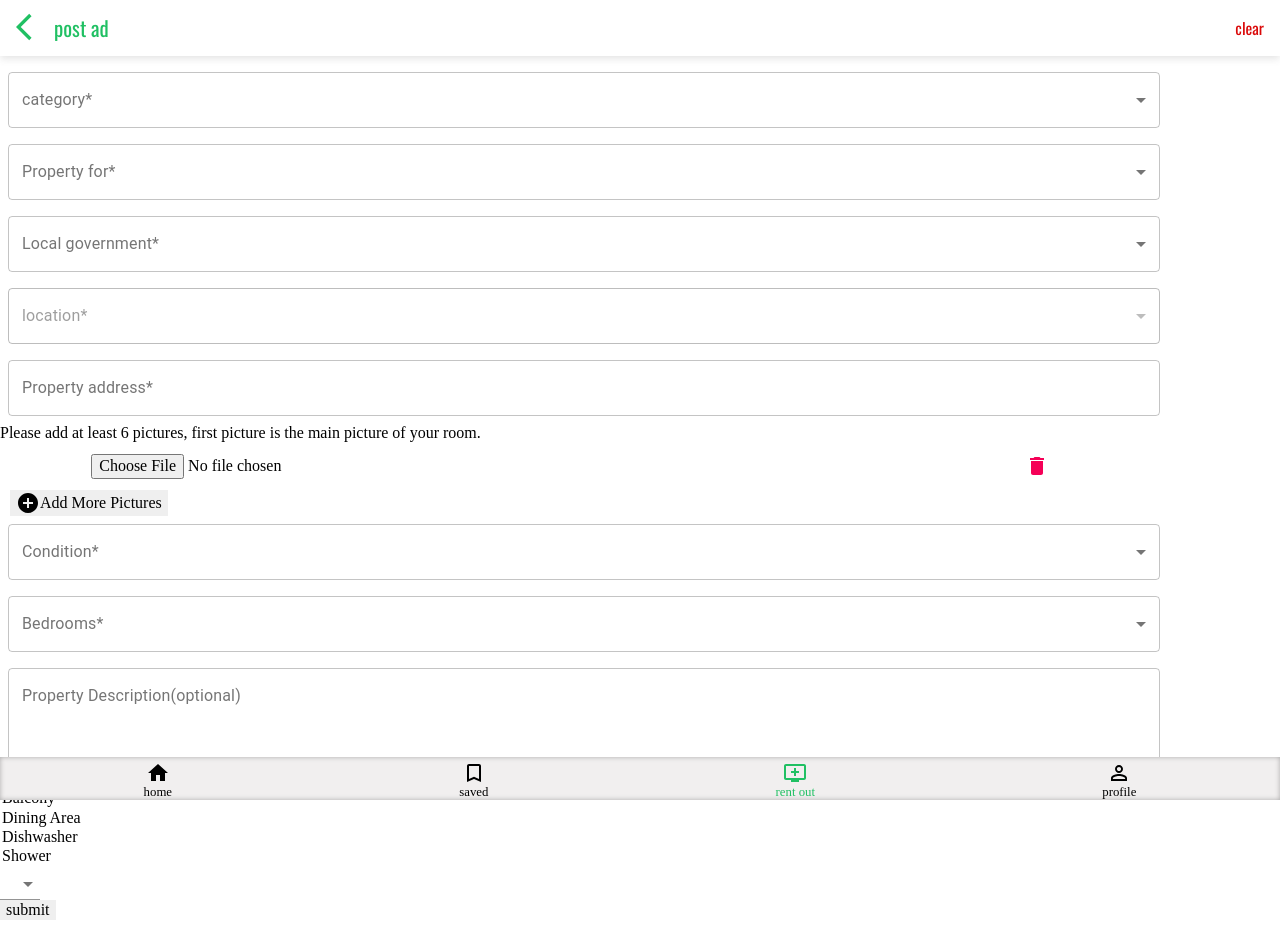
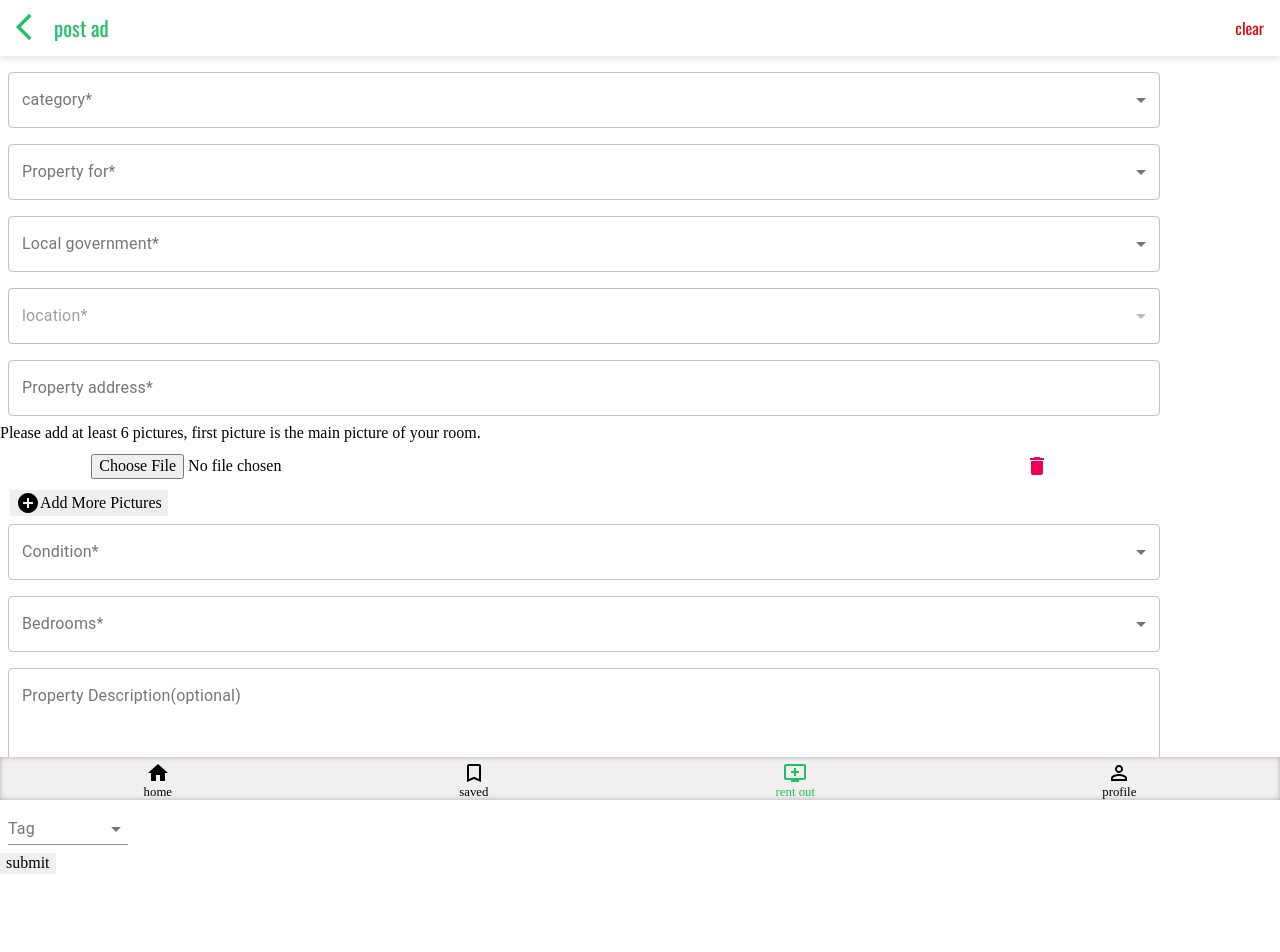
Before and after one commit to chukwudinweze/qurent, a React (Create React App) app: page /post-ads in a window 1280 px wide. Shown: the top 952 px of the page. After the commit the page ends 922 px from the top, so only its background shows below. Built offline with nearby package versions, Linux system fonts and the light colour scheme; a web font is replaced by a local one.

Commit message:
updated propertyFacilities multiSelect

```diff
--- a/src/components/PostProperty.js
+++ b/src/components/PostProperty.js
@@ -141,7 +141,7 @@ const PostProperty = () => {
     typeOfProperty: "",
     numberOfRooms: "",
     description: "",
-    propertyFacilities: [""],
+    propertyFacilities: [],
     price: undefined,
   };
   return (
@@ -152,7 +152,7 @@ const PostProperty = () => {
       enableReinitialize
     >
       {(formik) => {
-        console.log(formik.values.propertyFacilities);
+        console.log(formik.values);
         return (
           <div className={classes.root}>
             <Form>
@@ -163,7 +163,7 @@ const PostProperty = () => {
                   label="category*"
                   select
                   variant="outlined"
-                  value={formik.values.category}
+                  value={formik.values.category || ""}
                   onChange={formik.handleChange}
                   helperText={formik.touched.category && formik.errors.category}
                 >
@@ -181,7 +181,7 @@ const PostProperty = () => {
                   label="Property for*"
                   select
                   variant="outlined"
-                  value={formik.values.propertyFor}
+                  value={formik.values.propertyFor || ""}
                   onChange={formik.handleChange}
                   helperText={
                     formik.touched.propertyFor && formik.errors.propertyFor
@@ -200,7 +200,7 @@ const PostProperty = () => {
                 label="Local government*"
                 select
                 variant="outlined"
-                value={formik.values.localGvt}
+                value={formik.values.localGvt || ""}
                 onChange={formik.handleChange}
                 helperText={formik.touched.localGvt && formik.errors.localGvt}
               >
@@ -224,7 +224,7 @@ const PostProperty = () => {
                   label="location*"
                   select
                   variant="outlined"
-                  value={formik.values.location}
+                  value={formik.values.location || ""}
                   onChange={formik.handleChange}
                   helperText={formik.touched.location && formik.errors.location}
                 >
@@ -248,7 +248,7 @@ const PostProperty = () => {
                       label="Property address*"
                       variant="outlined"
                       onClick={openLocationTooltip}
-                      value={formik.values.propertyAdress}
+                      value={formik.values.propertyAdress || ""}
                       onChange={formik.handleChange}
                       helperText={
                         formik.touched.propertyAdress &&
@@ -325,7 +325,7 @@ const PostProperty = () => {
                   label="Condition*"
                   select
                   variant="outlined"
-                  value={formik.values.propertyCondition}
+                  value={formik.values.propertyCondition || ""}
                   onChange={formik.handleChange}
                   helperText={
                     formik.touched.propertyCondition &&
@@ -345,7 +345,7 @@ const PostProperty = () => {
                   label="Bedrooms*"
                   select
                   variant="outlined"
-                  value={formik.values.numberOfRooms}
+                  value={formik.values.numberOfRooms || ""}
                   onChange={formik.handleChange}
                   helperText={
                     formik.touched.numberOfRooms && formik.errors.numberOfRooms
@@ -375,82 +375,36 @@ const PostProperty = () => {
                       rows={4}
                       variant="outlined"
                       onClick={open_description_Tooltip}
-                      value={formik.values.description}
+                      value={formik.values.description || ""}
                       onChange={formik.handleChange}
                     />
                   </Tooltip>
                 </ClickAwayListener>
               </div>
-              {/* <div>
-                <MultipleSelect />
-              </div> */}
+
               <div>
-                <Field
-                  component="select"
-                  name="propertyFacilities"
-                  // You need to set the new field value
-                  onChange={(evt) =>
-                    formik.setFieldValue(
-                      "propertyFacilities",
-                      [].slice
-                        .call(evt.target.selectedOptions)
-                        .map((option) => option.value)
-                    )
-                  }
-                  multiple={true}
-                >
-                  {PropertyFacilities.map((s) => (
-                    <option key={s} value={s}>
-                      {s}
-                    </option>
-                  ))}
-                </Field>
-                {/* just printing out the values */}
-                <hr />
-                <div>
-                  {formik.values.propertyFacilities.map((value, index) => {
-                    return <span key={index}>{value} </span>;
-                  })}
-                </div>
-              </div>
-              <div>
-                <FormControl
-                // className={clsx(classes.formControl, classes.noLabel)}
-                >
+                <FormControl className={classes.formControl}>
+                  <InputLabel id="demo-mutiple-checkbox-label">Tag</InputLabel>
                   <Select
+                    labelId="demo-mutiple-checkbox-label"
+                    id="demo-mutiple-checkbox"
                     multiple
-                    displayEmpty
-                    value={formik.values.propertyFacilities}
+                    value={formik.values.propertyFacilities || ""}
                     onChange={(e) =>
-                      formik.setFieldValue(
-                        "propertyFacilities",
-                        // [].slice
-                        //   .call(e.target.value)
-                        //   .map((option) => option.value)
-                        e.target.value
-                      )
+                      formik.setFieldValue("propertyFacilities", e.target.value)
                     }
                     input={<Input />}
-                    renderValue={(selected) => {
-                      if (selected.length === 0) {
-                        return <em>Facilities</em>;
-                      }
-
-                      return selected.join(", ");
-                    }}
+                    renderValue={(selected) => selected.join(", ")}
                     MenuProps={MenuProps}
-                    inputProps={{ "aria-label": "Without label" }}
                   >
-                    <MenuItem disabled value="">
-                      <em>Facilities</em>
-                    </MenuItem>
                     {PropertyFacilities.map((name) => (
-                      <MenuItem
-                        key={name}
-                        value={name}
-                        // style={getStyles(name, personName, theme)}
-                      >
-                        {name}
+                      <MenuItem key={name} value={name}>
+                        <Checkbox
+                          checked={
+                            formik.values.propertyFacilities.indexOf(name) > -1
+                          }
+                        />
+                        <ListItemText primary={name} />
                       </MenuItem>
                     ))}
                   </Select>
```
